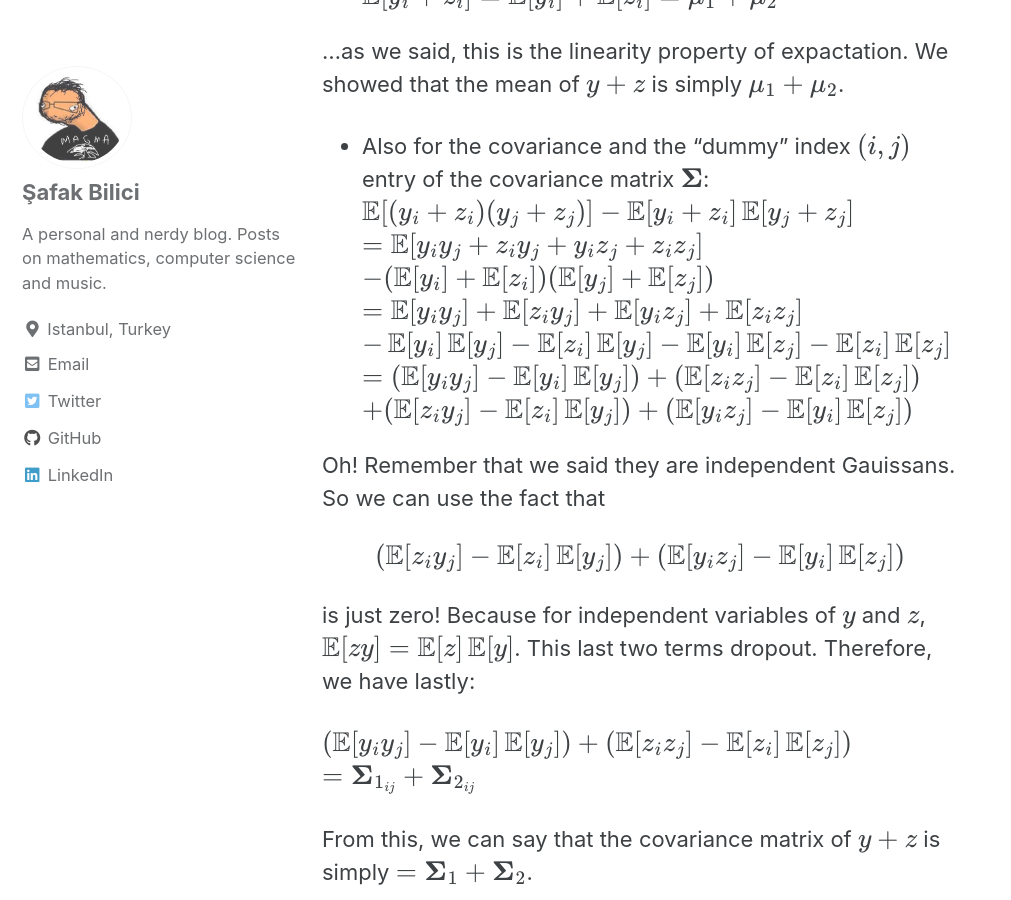
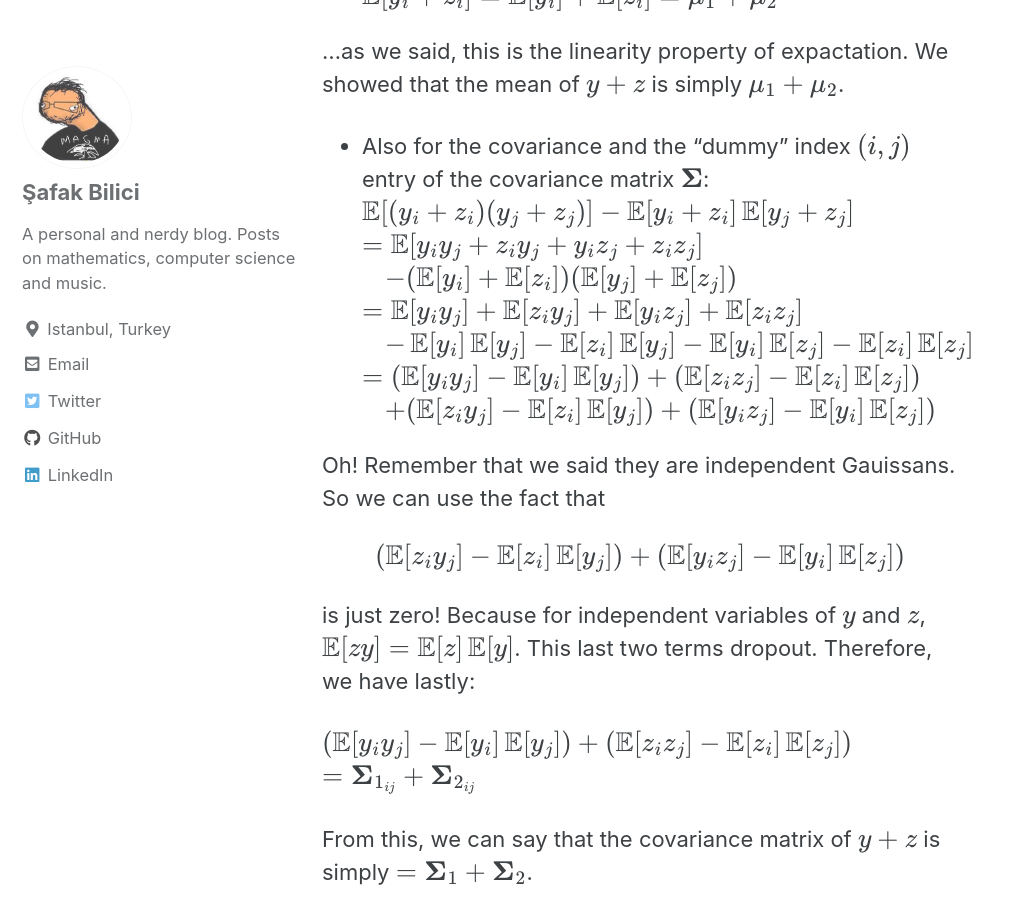
Before and after one commit to safakkbilici/safakkbilici.github.io, a Jekyll site: the page built from _posts/2020-07-06-getting-started.md, in a window 1280 px wide and 900 px high, scrolled down 1448 px. Shown: the whole window, without its empty margins (0-1011 px from the left). Built offline with Jekyll 4.4.1, drawn with Linux system fonts in a browser that asks for light colours; cached includes are drawn as plain includes; formulas are drawn with MathJax 3.

Commit message:
beautiful typesetting with LaTeX

```diff
--- a/_posts/2020-07-06-getting-started.md
+++ b/_posts/2020-07-06-getting-started.md
@@ -30,11 +30,11 @@ To show independency, say that $$y=-z$$, clearly we can say $$z \sim \mathcal{N}
 - Also for the covariance and the "dummy" index $$(i,j)$$ entry of the covariance matrix $$\boldsymbol\Sigma$$:
 $$\mathop{\mathbb{E}}[(y_i + z_i)(y_j+z_j)] - \mathop{\mathbb{E}}[y_i + z_i]\mathop{\mathbb{E}}[y_j + z_j]$$
 $$= \mathop{\mathbb{E}}[y_i y_j+z_i y_j+y_i z_j+z_i z_j]$$
-$$- (\mathop{\mathbb{E}}[y_i]+\mathop{\mathbb{E}}[z_i])(\mathop{\mathbb{E}}[y_j]+\mathop{\mathbb{E}}[z_j])$$
+$$\;\;\;- (\mathop{\mathbb{E}}[y_i]+\mathop{\mathbb{E}}[z_i])(\mathop{\mathbb{E}}[y_j]+\mathop{\mathbb{E}}[z_j])$$
 $$=\mathop{\mathbb{E}}[y_iy_j]+\mathop{\mathbb{E}}[z_iy_j]+\mathop{\mathbb{E}}[y_iz_j]+\mathop{\mathbb{E}}[z_iz_j]$$
-$$-\mathop{\mathbb{E}}[y_i]\mathop{\mathbb{E}}[y_j]-\mathop{\mathbb{E}}[z_i]\mathop{\mathbb{E}}[y_j]-\mathop{\mathbb{E}}[y_i]\mathop{\mathbb{E}}[z_j]-\mathop{\mathbb{E}}[z_i]\mathop{\mathbb{E}}[z_j]$$
+$$\;\;\;-\mathop{\mathbb{E}}[y_i]\mathop{\mathbb{E}}[y_j]-\mathop{\mathbb{E}}[z_i]\mathop{\mathbb{E}}[y_j]-\mathop{\mathbb{E}}[y_i]\mathop{\mathbb{E}}[z_j]-\mathop{\mathbb{E}}[z_i]\mathop{\mathbb{E}}[z_j]$$
 $$=(\mathop{\mathbb{E}}[y_iy_j] - \mathop{\mathbb{E}}[y_i]\mathop{\mathbb{E}}[y_j]) + (\mathop{\mathbb{E}}[z_iz_j]-\mathop{\mathbb{E}}[z_i]\mathop{\mathbb{E}}[z_j])$$
-$$ + (\mathop{\mathbb{E}}[z_iy_j]-\mathop{\mathbb{E}}[z_i]\mathop{\mathbb{E}}[y_j])+(\mathop{\mathbb{E}}[y_iz_j] - \mathop{\mathbb{E}}[y_i]\mathop{\mathbb{E}}[z_j])$$
+$$\;\;\;+ (\mathop{\mathbb{E}}[z_iy_j]-\mathop{\mathbb{E}}[z_i]\mathop{\mathbb{E}}[y_j])+(\mathop{\mathbb{E}}[y_iz_j] - \mathop{\mathbb{E}}[y_i]\mathop{\mathbb{E}}[z_j])$$
 
 Oh! Remember that we said they are independent Gauissans. So we can use the fact that
 
```
